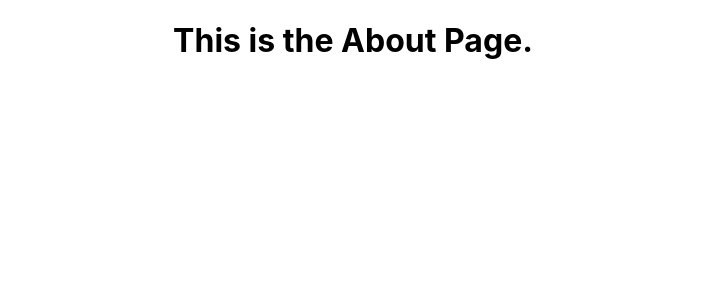
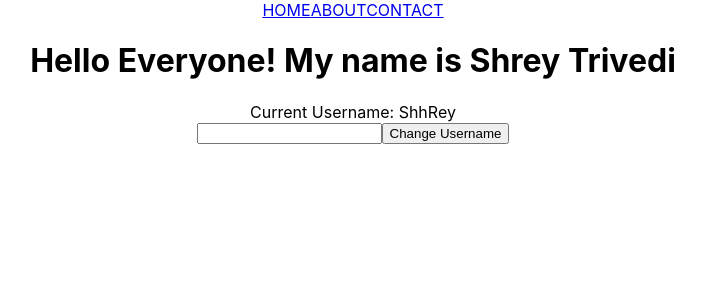
Before and after one commit to ShhRey/ReactPractise, a React (Create React App) app: page /about in a window 1280 px wide. Shown: the top 300 px of the page, without its empty margins (287-992 px from the left). Built offline with nearby package versions, Linux system fonts and the light colour scheme.

Commit message:
createContext, useContext basic implementation

```diff
--- a/src/App.js
+++ b/src/App.js
@@ -1,18 +1,31 @@
+import Navbar from './components/Navbar';
 import About from './pages/About';
 import Contact from './pages/Contact';
 import Home from './pages/Home';
+import { useState, createContext } from 'react';
 import { BrowserRouter as Router, Routes, Route } from 'react-router-dom';
 
+// Global Context for a group of Components
+export const AppContext = createContext();
+
 function App() {
+	// Creating states for Default and Changeable Usernames
+	const [userName, setUserName] = useState("ShhRey");
+
 	return (
 		<div className="App">
+			{/* Will be providing data to Components */}
+			<AppContext.Provider value={{ userName, setUserName }}>
 				<Router>
+					<Navbar />
 					<Routes>
 						<Route path="/" element={<Home />} />
 						<Route path="/about" element={<About />} />
 						<Route path="/contact" element={<Contact />} />
+						<Route path="*" element={<h1>Page Not Found</h1>} />
 					</Routes>
 				</Router>
+			</AppContext.Provider>
 		</div>
 	);
 }
--- /dev/null
+++ b/src/components/ChangeProfile.jsx
@@ -0,0 +1,14 @@
+import { useContext, useState } from "react";
+import { AppContext } from "../App";
+
+export default function ChangeProfile() {
+    const { setUserName } = useContext(AppContext);
+    const [newUsername, setNewUsername] = useState("");
+
+    return (
+        <div>
+            <input type="text" onChange={(event) => {setNewUsername(event.target.value)}} />
+            <button onClick={() => {setUserName(newUsername)}}>Change Username</button>
+        </div>
+    )
+}
--- /dev/null
+++ b/src/components/Navbar.jsx
@@ -0,0 +1,11 @@
+import { Link } from "react-router-dom";
+
+export default function Navbar() {
+    return (
+        <div>
+            <Link to="/">HOME</Link>
+            <Link to="/about">ABOUT</Link>
+            <Link to="/contact">CONTACT</Link>
+        </div>
+    )
+}
--- a/src/pages/About.jsx
+++ b/src/pages/About.jsx
@@ -1,9 +1,17 @@
-
+import { useContext } from "react";
+import { AppContext } from "../App";
+import ChangeProfile from "../components/ChangeProfile";
 
 export default function About() {
+    const { userName } = useContext(AppContext);
+
     return (
         <div className="about">
-            <h1>This is the About Page.</h1>
+            <h1>Hello Everyone! My name is Shrey Trivedi</h1>
+            <div className="change">
+                Current Username: {userName}
+                <ChangeProfile />
+            </div>
         </div>
     );
 }
--- a/src/pages/Home.jsx
+++ b/src/pages/Home.jsx
@@ -4,11 +4,15 @@ import ApiFetch from "../components/apiFetch";
 import CounterApp from "../components/counter";
 import { RandomColor } from "../components/random-color";
 import TodoList from "../components/todo-list";
-
+import { useContext } from 'react';
+import { AppContext } from '../App';
 
 export default function Home() {
+	const { userName } = useContext(AppContext);
+
     return (
         <div className="App">
+			<h1>This is Home Page and my UserName is: {userName}</h1>
 			{/* Importing Accordian Component */}
 			<Accordian />
 			{/* Importing RCG Component */}
```
Lines whose indentation alone changed are shown as unchanged.
